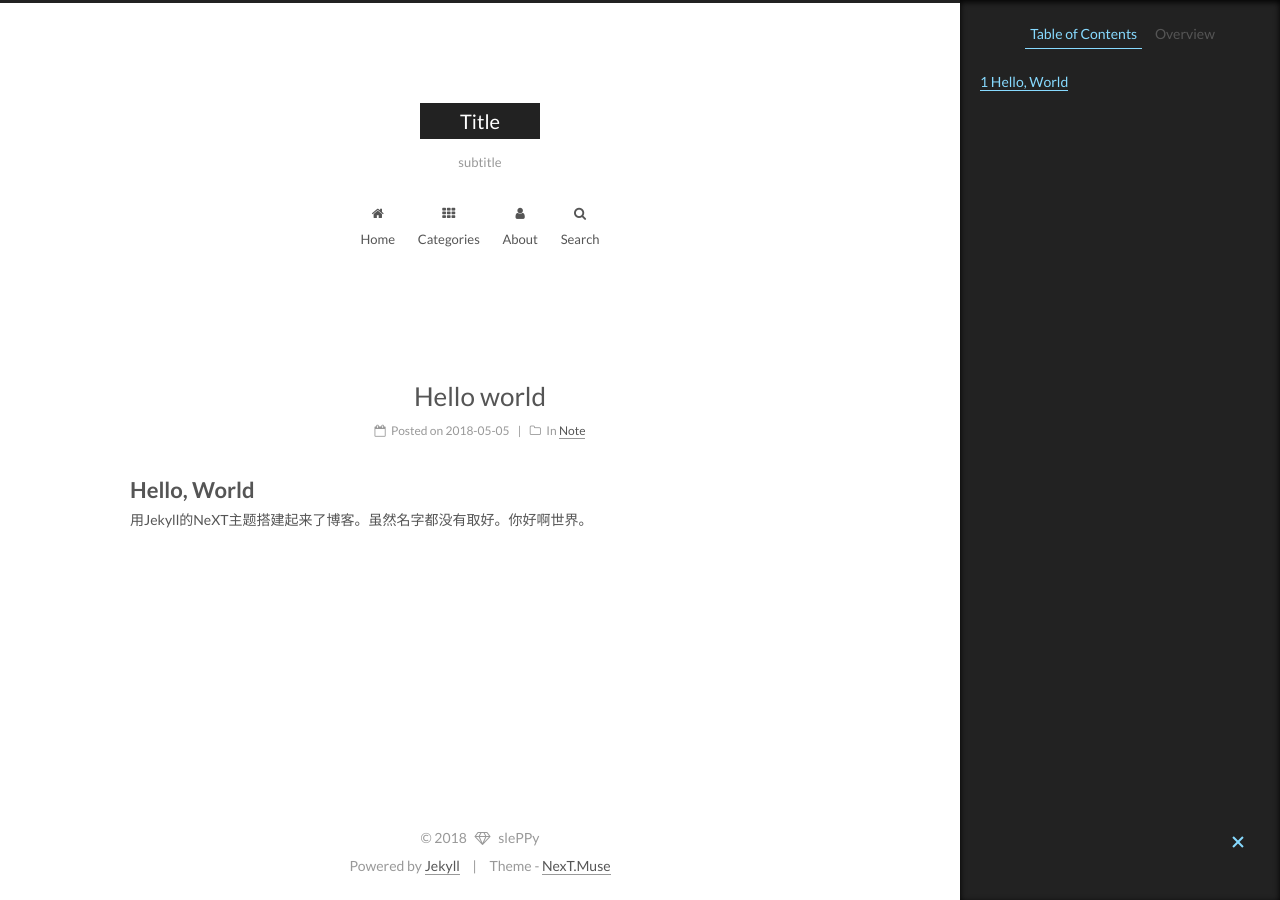
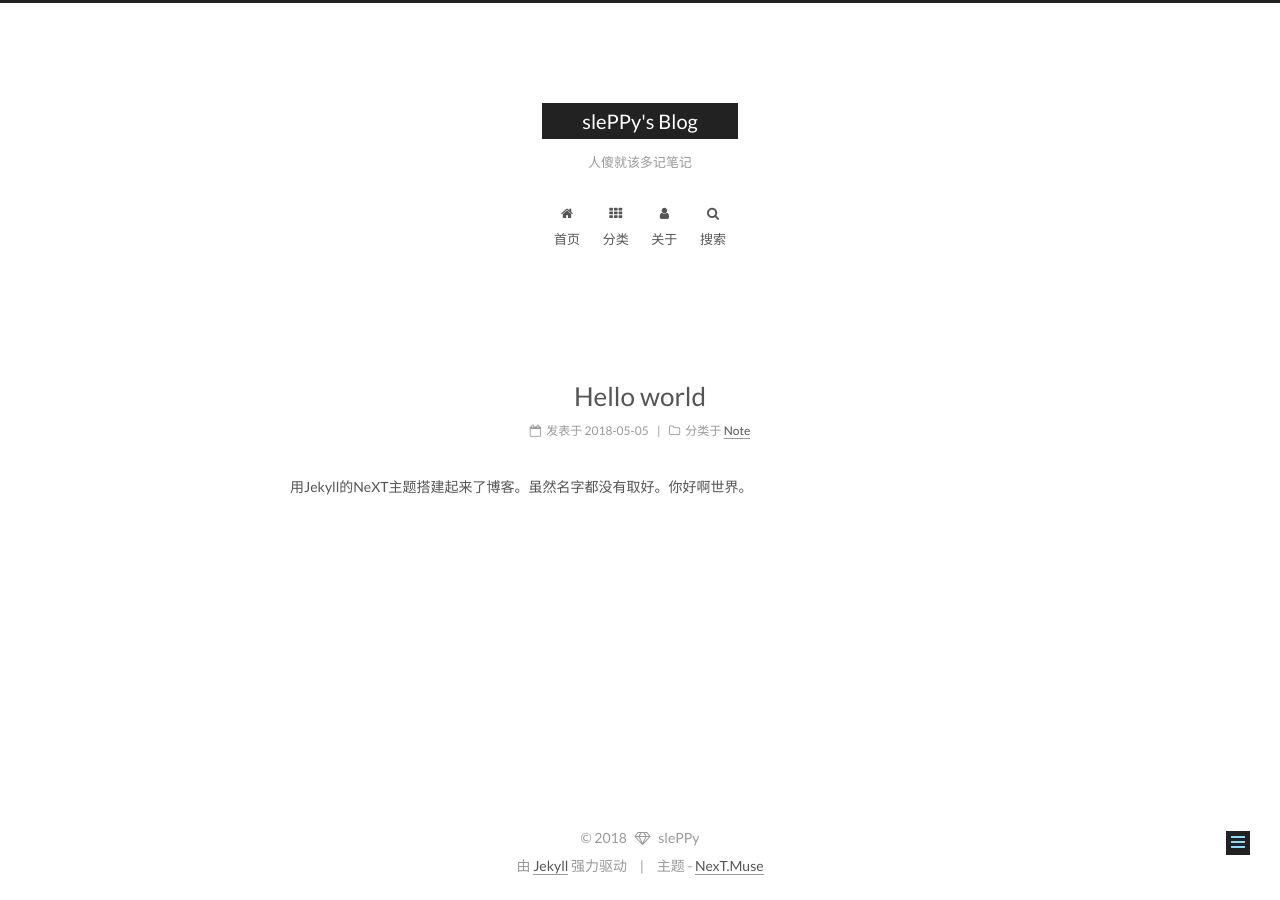
Before and after one commit to slePPyMe/slePPyMe.github.io, a Jekyll site: the page built from _posts/2018-5-5-Hello-World.md, in a window 1280 px wide. Built offline with Jekyll 4.4.1, drawn with Linux system fonts in a browser that asks for light colours.

Commit message:
Set title

```diff
--- a/_config.yml
+++ b/_config.yml
@@ -4,12 +4,12 @@
 # ---------------------------------------------------------------
 
 # Site
-title: Title
-subtitle: subtitle
-description: Description
+title: slePPy's Blog
+subtitle: 人傻就该多记笔记
+description: sleepy me
 author: slePPy
 # Support language: de, en, fr-FR, id, ja, ko, pt-BR, pt, ru, zh-Hans, zh-hk, zh-tw
-language: en
+language: zh-Hans
 date_format: '%Y-%m-%d'
 
 # URL
--- a/_posts/2018-5-5-Hello-World.md
+++ b/_posts/2018-5-5-Hello-World.md
@@ -5,7 +5,4 @@ category: Note
 ---
 
 
-
-# Hello, World
-
 用Jekyll的NeXT主题搭建起来了博客。虽然名字都没有取好。你好啊世界。
```
